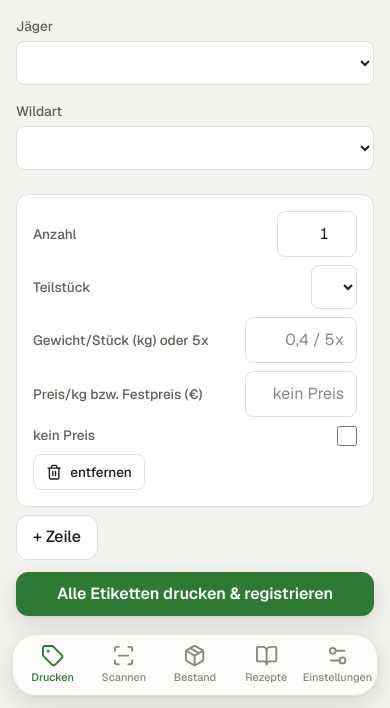
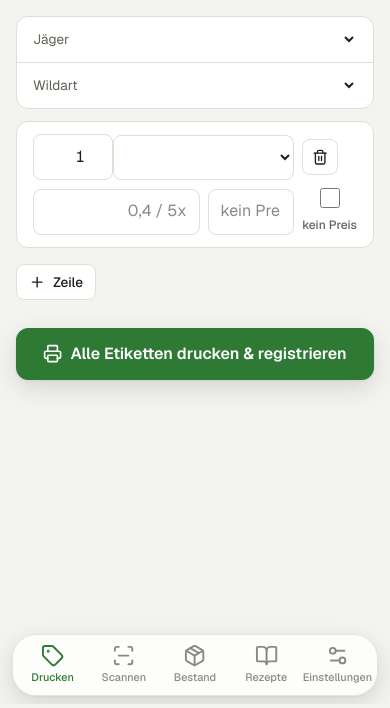
Before and after one commit to mlorenzsm/gamecooler, a FastAPI app: page /bulk in a window 390 px wide. Shown: the part 140-848 px from the top of the page. Run offline with FastAPI, Linux system fonts and the light colour scheme; lists and menus that the app fills with data are empty; parts of the project's set-up code (start-up, migrations or seed data) failed here and were passed over.

Commit message:
Redesign step 3: Bulk print screen
Species, hunter and preset as one grouped list, each row a two-line card
on the phone (count, cut, delete / weight, price, no price), and the same
action bar with the live total as single print.

Co-Authored-By: Claude Code <noreply@anthropic.com>

```diff
--- a/app/i18n_catalog.py
+++ b/app/i18n_catalog.py
@@ -112,7 +112,6 @@ EN = {
     "Preis/kg bzw. Festpreis (€)": "Price/kg or fixed price (€)",
     "Kein Preis auf dem Etikett": "No price on the label",
     "Zeile entfernen": "Remove row",
-    "entfernen": "remove",
     "Drucken?": "Print?",
     "Wirklich drucken?": "Really print?",
     "{n} ohne Gewicht": "{n} without weight",
--- a/app/static/app.css
+++ b/app/static/app.css
@@ -642,3 +642,27 @@ nav.tabbar { view-transition-name: tabbar; }       /* the bar stays put while th
                  border-top: 1px dashed var(--line); font-size: var(--text-sm); }
   .recipe-buttons { display: flex; gap: var(--s-2); flex-wrap: wrap; align-items: center; margin-top: var(--s-3); }
 }
+
+/* Bulk: one card per row on the phone —
+     [ 3 ] [ Keule            ▾ ] [🗑]
+     [ 0,4 kg ] [ 16,00 € ] [✓ no price]
+   The desktop table keeps its columns. */
+@layer components {
+  #preset-bar > select { flex: 1; }
+  .add-row { margin: var(--s-2) 0 var(--s-3); }
+  .bulk-rows .noprice-label { display: none; }
+  @media (max-width: 640px) {
+    table.bulk-rows tr { display: grid; grid-template-columns: 4.5rem minmax(0, 1fr) minmax(0, 1fr) auto; gap: var(--s-2); align-items: center; }
+    table.bulk-rows td { display: block; padding: 0; }
+    table.bulk-rows td::before { content: none; }
+    table.bulk-rows td input:not([type=checkbox]), table.bulk-rows td select { width: 100%; }
+    table.bulk-rows td.c-count { grid-area: 1 / 1; }
+    table.bulk-rows td.c-part { grid-area: 1 / 2 / 2 / 4; }
+    table.bulk-rows td.c-del { grid-area: 1 / 4; }
+    table.bulk-rows td.c-weight { grid-area: 2 / 1 / 3 / 3; }
+    table.bulk-rows td.c-price { grid-area: 2 / 3; }
+    table.bulk-rows td.c-noprice { grid-area: 2 / 4; }
+    table.bulk-rows .noprice-label { display: inline; font-size: var(--text-xs); color: var(--muted); white-space: nowrap; }
+    table.bulk-rows .c-noprice .inline-check { flex-direction: column; gap: 2px; }
+  }
+}
--- a/app/templates/bulk.html
+++ b/app/templates/bulk.html
@@ -7,26 +7,20 @@
 {% if config.dry_run %}<div class="dry-run">{{ t("Testmodus aktiv (dry_run) – es wird nicht gedruckt.") }}</div>{% endif %}
 
 {# Die Vorgaben gehören zur Wildart; die Liste wird per Script gefüllt. #}
-<div class="preset-bar" id="preset-bar">
-  <label for="preset-select">{{ t("Vorgabe") }}</label>
-  <select id="preset-select"></select>
-  <button type="button" id="preset-apply">{{ t("Übernehmen") }}</button>
-</div>
-
 <form method="post" action="/bulk" id="bulk-form" onsubmit="return confirmBulkPrint()">
-  <div class="part-form form-grid">
-    <label class="field">{{ t("Jäger") }}
+  <div class="list-group">
+    <label class="list-row"><span class="list-label">{{ t("Jäger") }}</span>
       <select name="hunter" required>
         {% for h in config.hunters %}<option>{{ h.name }}</option>{% endfor %}
       </select>
     </label>
-    <label class="field">{{ t("Wildart") }}
+    <label class="list-row"><span class="list-label">{{ t("Wildart") }}</span>
       <select name="species" required id="species-select">
         {% for s in config.species %}<option>{{ s.name }}</option>{% endfor %}
       </select>
     </label>
     {% if config.printers | length > 1 %}
-    <label class="field">{{ t("Drucker") }}
+    <label class="list-row"><span class="list-label">{{ t("Drucker") }}</span>
       <select name="printer">
         {% for p in config.printers %}
         <option value="{{ p.name }}" {% if p.name == config.default_printer %}selected{% endif %}>{{ p.name }}</option>
@@ -34,18 +28,27 @@
       </select>
     </label>
     {% endif %}
+    {# Presets belong to the species; the list is filled by the script and
+       the row is hidden when the species has none. Not a form field. #}
+    <div class="list-row" id="preset-bar">
+      <label class="list-label" for="preset-select">{{ t("Vorgabe") }}</label>
+      <select id="preset-select" form="no-form"></select>
+      <button type="button" class="small" id="preset-apply">{{ t("Übernehmen") }}</button>
+    </div>
   </div>
 
-  <table id="rows" class="responsive">
+  {# c-* classes place the cells in the phone layout (app.css). #}
+  <table id="rows" class="responsive bulk-rows">
     <tr>
       <th>{{ t("Anzahl") }}</th><th>{{ t("Teilstück") }}</th><th>{{ t("Gewicht/Stück (kg) oder Stückzahl (5x)") }}</th><th>{{ t("Preis/kg bzw. Festpreis (€, leer = Standard)") }}</th><th>{{ t("kein Preis") }}</th><th></th>
     </tr>
   </table>
-  <p>
-    <button type="button" onclick="addRow()">+ {{ t("Zeile") }}</button>
-  </p>
-  <p id="summary"></p>
-  <button class="print sticky-print" type="submit">{{ t("Alle Etiketten drucken & registrieren") }}</button>
+  <button type="button" class="small add-row" onclick="addRow()">{{ icon('plus') }}{{ t("Zeile") }}</button>
+  <p id="summary" class="list-foot"></p>
+
+  <div class="action-bar">
+    <button class="print" type="submit">{{ icon('printer') }}<span>{{ t("Alle Etiketten drucken & registrieren") }}</span><span class="total num" id="bulk-total"></span></button>
+  </div>
 </form>
 
 <script>
@@ -58,7 +61,6 @@ const T = {{ {
   "Preis/kg bzw. Festpreis (€)": t("Preis/kg bzw. Festpreis (€)"),
   "Kein Preis auf dem Etikett": t("Kein Preis auf dem Etikett"),
   "Zeile entfernen": t("Zeile entfernen"),
-  "entfernen": t("entfernen"),
   "Drucken?": t("Drucken?"),
   "Wirklich drucken?": t("Wirklich drucken?"),
   "{n} ohne Gewicht": t("{n} ohne Gewicht"),
@@ -100,15 +102,15 @@ function addRow(item = { part: null, count: 1 }) {
   // Telefon (siehe table.responsive in base.html) — dort ist die Kopfzeile
   // ausgeblendet, also muss jede Zelle ihren eigenen Titel mitbringen.
   row.innerHTML = `
-    <td data-label="${T['Anzahl']}"><input name="count" type="number" min="1" value="${item.count}" required class="input-num input-num-sm"></td>
-    <td data-label="${T['Teilstück']}"><select name="part" required></select></td>
-    <td data-label="${T['Gewicht/Stück (kg) oder 5x']}"><input name="weight_kg" enterkeyhint="next" pattern="[0-9]+([.,][0-9]+)?|[0-9]+ *[xX]" placeholder="${T['0,4 / 5x']}" value="${defaultWeight(item.part || firstPart)}" class="input-num"></td>
-    <td data-label="${T['Preis/kg bzw. Festpreis (€)']}"><input name="price_per_kg" inputmode="decimal" enterkeyhint="done" pattern="[0-9]+([.,][0-9]+)?" placeholder="${escapeHtml(pricePlaceholder(item.part || firstPart))}" class="input-num"></td>
-    <td class="center" data-label="${T['kein Preis']}">
-      <input type="checkbox" class="no-price" title="${T['Kein Preis auf dem Etikett']}">
+    <td class="c-count" data-label="${T['Anzahl']}"><input name="count" type="number" min="1" value="${item.count}" required class="input-num input-num-sm"></td>
+    <td class="c-part" data-label="${T['Teilstück']}"><select name="part" required aria-label="${T['Teilstück']}"></select></td>
+    <td class="c-weight" data-label="${T['Gewicht/Stück (kg) oder 5x']}"><input aria-label="${T['Gewicht/Stück (kg) oder 5x']}" name="weight_kg" enterkeyhint="next" pattern="[0-9]+([.,][0-9]+)?|[0-9]+ *[xX]" placeholder="${T['0,4 / 5x']}" value="${defaultWeight(item.part || firstPart)}" class="input-num"></td>
+    <td class="c-price" data-label="${T['Preis/kg bzw. Festpreis (€)']}"><input aria-label="${T['Preis/kg bzw. Festpreis (€)']}" name="price_per_kg" inputmode="decimal" enterkeyhint="done" pattern="[0-9]+([.,][0-9]+)?" placeholder="${escapeHtml(pricePlaceholder(item.part || firstPart))}" class="input-num"></td>
+    <td class="center c-noprice" data-label="${T['kein Preis']}">
+      <label class="inline-check"><input type="checkbox" class="no-price" title="${T['Kein Preis auf dem Etikett']}"><span class="noprice-label">${T['kein Preis']}</span></label>
       <input type="hidden" name="no_price" value="">
     </td>
-    <td data-label=""><button type="button" class="small" title="${T['Zeile entfernen']}" aria-label="${T['Zeile entfernen']}" onclick="this.closest('tr').remove(); updateSummary()">{{ icon('trash-2') }}${T['entfernen']}</button></td>
+    <td class="c-del" data-label=""><button type="button" class="small icon-only" title="${T['Zeile entfernen']}" aria-label="${T['Zeile entfernen']}" onclick="this.closest('tr').remove(); updateSummary()">{{ icon('trash-2') }}</button></td>
   `;
   const partSelect = row.querySelector('select[name=part]');
   fillPartSelect(partSelect, PARTS, unknown);
@@ -179,6 +181,7 @@ function updateSummary() {
   const partsText = T['{n} Teilstücke'].replace('{n}', parts) + (notes.length ? ` (${notes.join(', ')})` : '');
   document.getElementById('summary').textContent =
     labels ? `${partsText} → ` + T['{labels} Etiketten, Gesamtwert {total} €'].replace('{labels}', labels).replace('{total}', fmt(total)) : '';
+  document.getElementById('bulk-total').textContent = total > 0 ? `${fmt(total)} €` : '';
 }
 
 // the backend matches no_price entries to rows by position in the lists;
```
